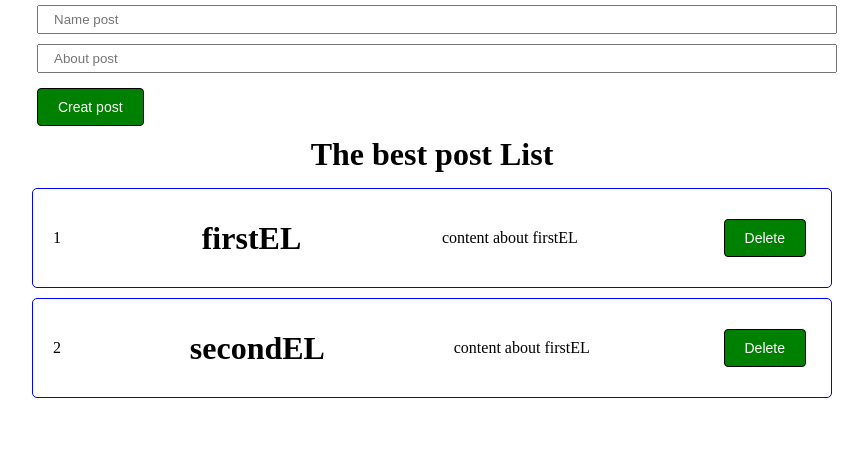
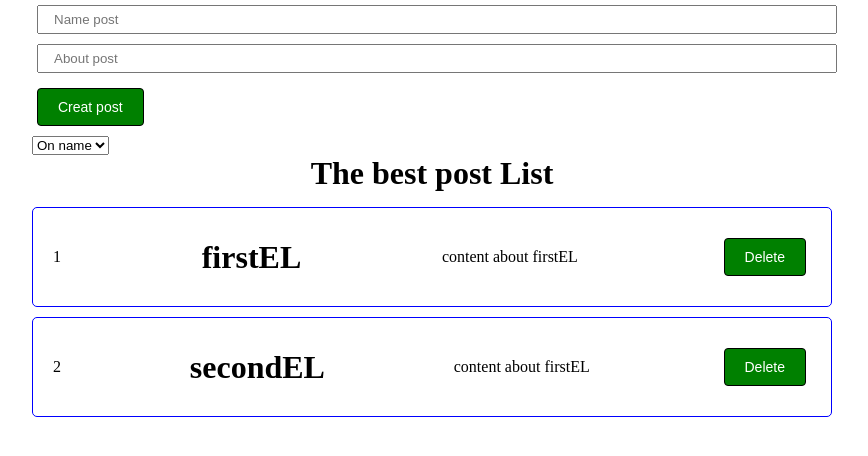
Before and after one commit to VVViktorVVV/inv.tab, a React (Create React App) app: page / in a window 1280 px wide. Shown: the top 456 px of the page, without its empty margins (208-1076 px from the left). Built offline with nearby package versions, Linux system fonts and the light colour scheme.

Commit message:
Компонент Селект

```diff
--- a/src/App.js
+++ b/src/App.js
@@ -2,6 +2,7 @@ import React, { useState } from "react";
 import "./styles/App.css";
 import PostList from "./componens/PostList";
 import PostForm from "./componens/PostForm";
+import MySelect from "./componens/select/Select";
 
 
 function App() {
@@ -25,7 +26,17 @@ function App() {
   return (
     <div className="App">
       <PostForm create={creatPost} />
-      <PostList removeElement={removePost} newPost={posts} title="The best post List" />
+      <MySelect
+        defaultValue="Sort"
+        options={[
+          { value: 'title', name: 'On name' },
+          { value: 'bode', name: 'On body' }
+        ]}
+      />
+      {posts.length === 0
+       ? <h1 style={{ textAlign: "center", marginTop: "15px" }}>Not foud posts</h1>
+       : <PostList removeElement={removePost} newPost={posts} title="The best post List" />}
+
 
     </div>
   );
--- /dev/null
+++ b/src/componens/select/Select.jsx
@@ -0,0 +1,17 @@
+import React from "react";
+
+const MySelect = function ({ options, defaultValue, value, onChange }) {
+    return (
+        <select
+            value={value}
+            onChange={event => onChange(event.target.value)}>
+            <option disabled value="">{defaultValue}</option>
+
+            {options.map(option =>
+                <option key={option.value} value={option.value}>{option.name}</option>
+            )};
+        </select>
+    );
+};
+
+export default MySelect;
```
